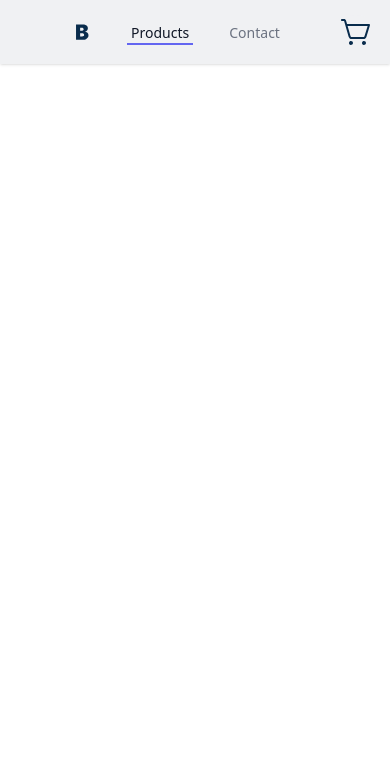
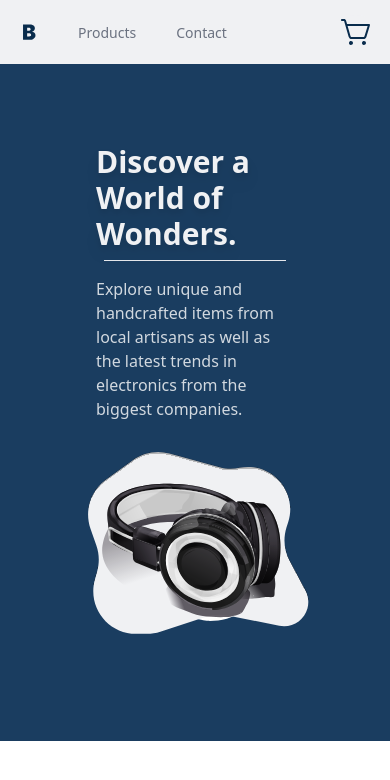
Before and after one commit to Liisagrant/CA-react-BazaarVerse, a React (Vite) app: page / in a window 390 px wide. Shown: the top 780 px of the page. Built offline with nearby package versions, Linux system fonts and the light colour scheme.

Commit message:
added herobanner and it is responsive

```diff
--- a/src/App.jsx
+++ b/src/App.jsx
@@ -3,12 +3,14 @@ import { BrowserRouter as Router } from "react-router-dom";
 
 import "./index.css";
 import Header from "./components/Global/Header";
+import HeroBanner from "./components/HeroBanner";
 
 function App() {
   return (
     <>
       <Router>
         <Header />
+        <HeroBanner />
       </Router>
     </>
   );
--- a/src/components/Global/Header.jsx
+++ b/src/components/Global/Header.jsx
@@ -9,7 +9,7 @@ const Header = () => {
       <nav className="bg-background shadow">
         <div className="mx-auto max-w-7xl px-2 sm:px-6 lg:px-8">
           <div className="relative flex h-16 justify-between">
-            <div className="flex flex-1 items-center justify-center sm:items-stretch sm:justify-start">
+            <div className="flex flex-1 items-stretch justify-start">
               <div className="flex flex-shrink-0 items-center">
                 <Link to="/">
                   <img
@@ -18,7 +18,7 @@ const Header = () => {
                     alt="BizaarVerse"
                   />
                   <img
-                    className="h-8 w-auto hidden md:block"
+                    className="h-12 w-auto hidden md:block"
                     src={LOGO}
                     alt="BizaarVerse"
                   />
@@ -26,14 +26,16 @@ const Header = () => {
               </div>
               <div className="ml-6 flex space-x-8">
                 <NavLink
-                  href="#"
-                  className="inline-flex items-center border-b-2 border-indigo-500 px-1 pt-1 text-sm font-medium text-gray-900"
+                  to="#"
+                  activeClassName="font-bold border-b-2 border-indigo-500 text-gray-900"
+                  className="inline-flex items-center border-b-2 border-transparent px-1 pt-1 text-sm font-medium text-gray-500 hover:text-gray-700"
                 >
                   Products
                 </NavLink>
                 <NavLink
-                  href="#"
-                  className="inline-flex items-center border-b-2 border-transparent px-1 pt-1 text-sm font-medium text-gray-500 hover:border-gray-300 hover:text-gray-700"
+                  to="#"
+                  activeClassName="font-bold border-b-2 border-indigo-500 text-gray-900"
+                  className="inline-flex items-center border-b-2 border-transparent px-1 pt-1 text-sm font-medium text-gray-500 hover:text-gray-700"
                 >
                   Contact
                 </NavLink>
--- /dev/null
+++ b/src/components/HeroBanner.jsx
@@ -0,0 +1,24 @@
+import React from "react";
+import HeroBannerImg from "../../public/assets/heroimg.svg";
+
+const HeroBanner = () => {
+  return (
+    <div className="bg-main p-20 w-full">
+      <div className="flex flex-col max-w-7xl mx-auto md:flex-row lg:px-10">
+        <div className="px-4">
+          <h1 className="text-background text-bold text-3xl font-black drop-shadow-lg md:text-5xl lg:text-7xl">
+            Discover a World of Wonders.
+          </h1>
+          <hr className="m-2 max-w-2xl text-background"></hr>
+          <p class="mt-4 text-md lg:text-xl font-medium text-white opacity-80">
+            Explore unique and handcrafted items from local artisans as well as
+            the latest trends in electronics from the biggest companies.
+          </p>
+        </div>
+        <img src={HeroBannerImg} className="h-60 md:h-70 lg:h-80" />
+      </div>
+    </div>
+  );
+};
+
+export default HeroBanner;
--- a/tailwind.config.cjs
+++ b/tailwind.config.cjs
@@ -2,6 +2,16 @@
 module.exports = {
   content: ["./index.html", "./src/**/*.{js,ts,jsx,tsx}"],
   theme: {
+    fontWeight: {
+      hairline: "100",
+      extralight: "200",
+      light: "300",
+      normal: "400",
+      medium: "500",
+      semibold: "600",
+      bold: "700",
+      black: "900",
+    },
     extend: {
       fontFamily: {
         inter: ["Inter", "sans-serif"],
@@ -15,6 +25,6 @@ module.exports = {
         text: "#333",
       },
     },
+    plugins: [],
   },
-  plugins: [],
 };
```
Also changed, not shown: public/assets/heroimg.svg (added).
